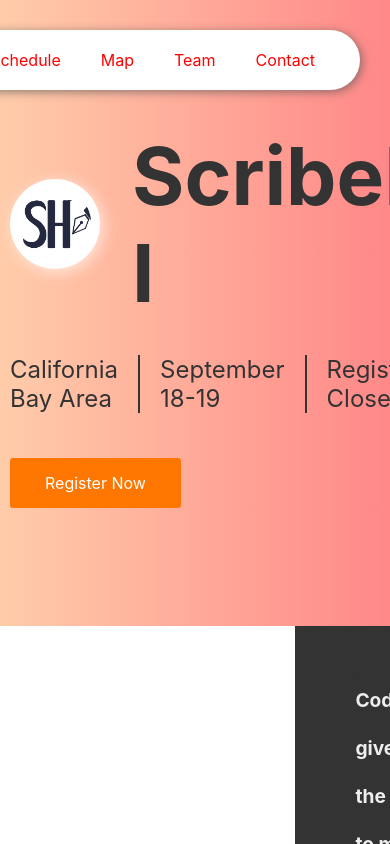
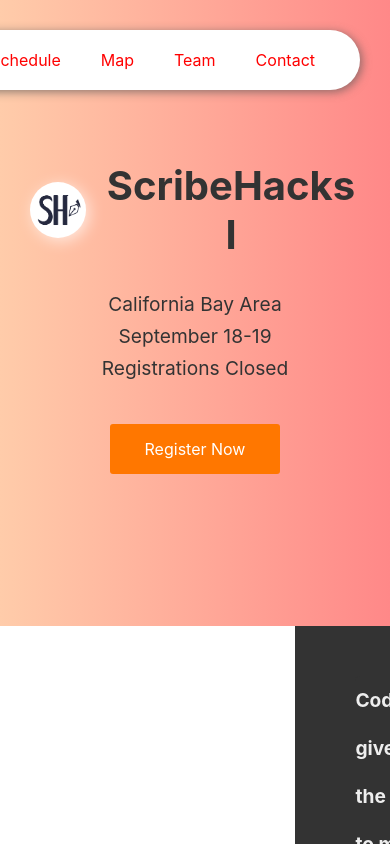
Before and after one commit to ScribeHacks/scribehacks.github.io, a Svelte app: page / in a window 390 px wide. Shown: the top 844 px of the page. Built offline with nearby package versions, Linux system fonts and the light colour scheme.

Commit message:
responsive: Hero section

```diff
--- a/src/sections/Hero.svelte
+++ b/src/sections/Hero.svelte
@@ -30,17 +30,19 @@
 <style type="text/scss">
   .section {
     background-image: linear-gradient(90deg, #fca, #f88);
-    padding: 60px 10px;
+    padding: 60px 30px;
   }
 
   .hero {
     display: flex;
     flex-direction: column;
+    align-items: center;
     justify-content: center;
 
     min-height: 60vh;
     max-width: 1100px;
     margin: auto;
+    text-align: center;
   }
 
   .title {
@@ -52,25 +54,23 @@
       border-radius: 50%;
       box-shadow: #fffa 3px 3px 15px;
 
-      margin-right: 2rem;
-      width: 90px;
+      margin-right: 1rem;
+      width: 3.5rem;
     }
 
     h1 {
-      font-size: 5rem;
+      font-size: 2.5rem;
       margin: 10px 0;
     }
   }
 
   .info-group {
     display: flex;
-    font-size: 1.5rem;
+    flex-direction: column;
+    align-items: center;
 
-    span:not(:last-child) {
-      border-right: #333 2px solid;
-      padding-right: 20px;
-      margin-right: 20px;
-    }
+    font-size: 1.2rem;
+    line-height: 2rem;
   }
 
   #register-cta {
@@ -82,4 +82,55 @@
     padding: 15px 35px;
   }
 
+  @media (min-width: 512px) {
+    .hero {
+      align-items: flex-start;
+      text-align: left;
+    }
+
+    .title {
+      img {
+        margin-right: 1.5rem;
+        width: 4.5rem;
+      }
+
+      h1 {
+        font-size: 3.5rem;
+      }
+    }
+
+    .info-group {
+      flex-direction: row;
+      align-items: flex-start;
+      line-height: initial;
+
+      span:not(:last-child) {
+        border-right: #333 2px solid;
+        padding-right: 20px;
+        margin-right: 20px;
+      }
+    }
+  }
+
+  @media (min-width: 768px) {
+    .section {
+      padding: 60px 20px;
+    }
+
+    .title {
+      img {
+        margin-right: 2rem;
+        width: 5.5rem;
+      }
+
+      h1 {
+        font-size: 5rem;
+      }
+    }
+
+    .info-group {
+      font-size: 1.5rem;
+    }
+  }
+
 </style>
```
